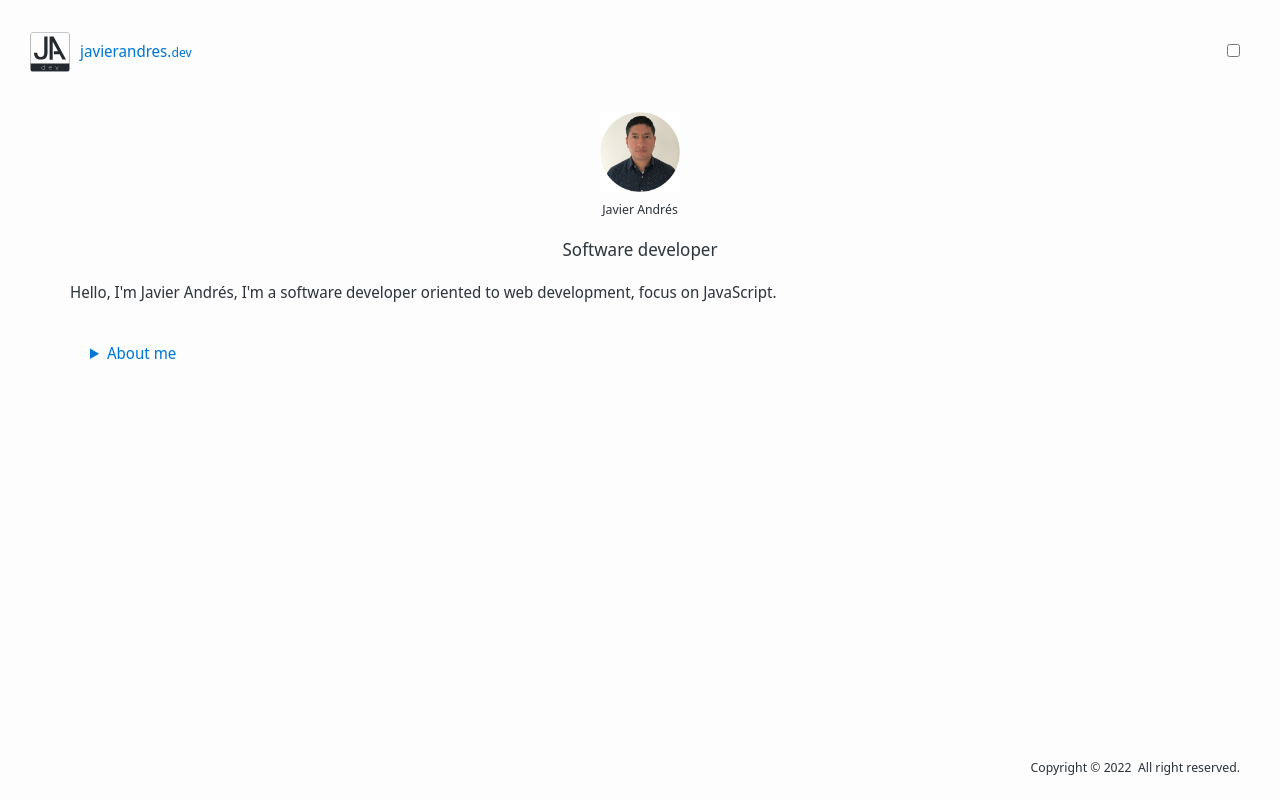
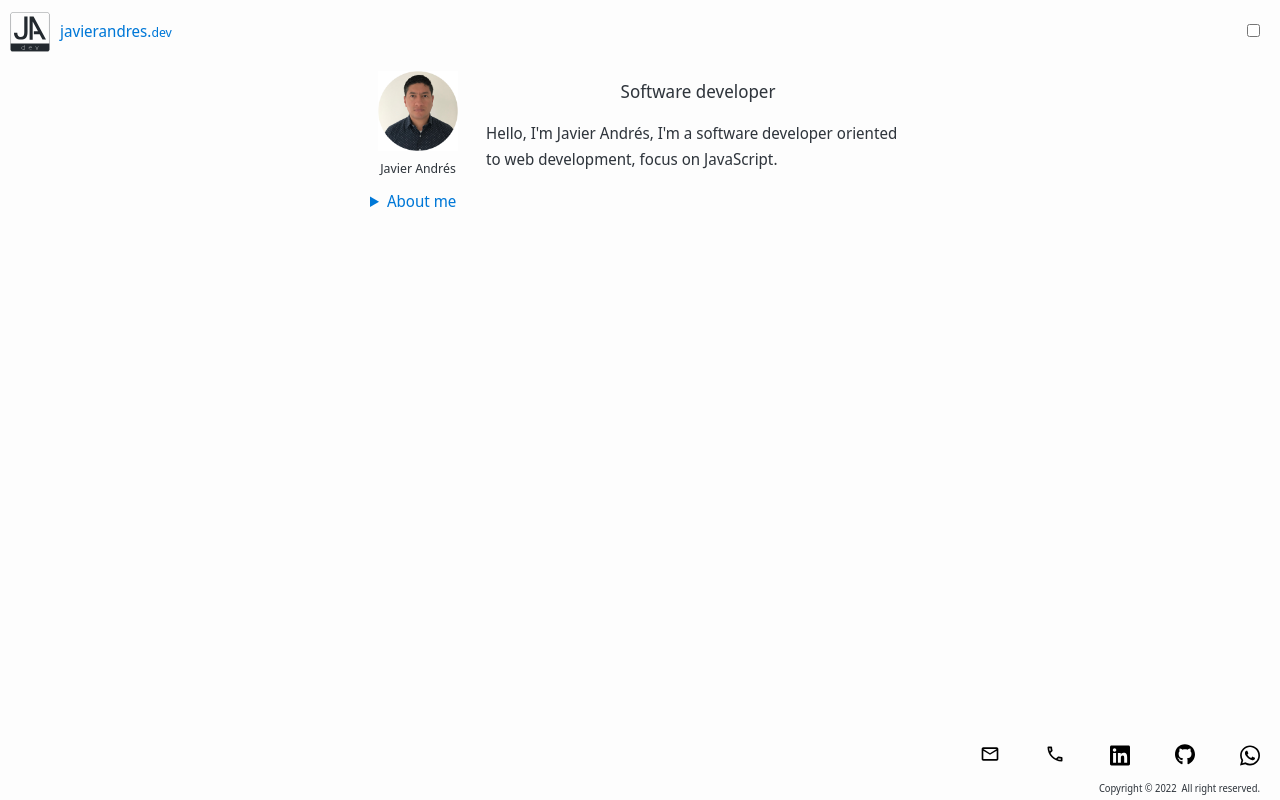
Before and after one commit to javierandres-dev/development-javierandres, a plain HTML site: page index.html in a window 1280 px wide. Drawn offline with Linux system fonts and the light colour scheme.

Commit message:
[last update] 20220211

```diff
--- a/css/index.css
+++ b/css/index.css
@@ -8,9 +8,8 @@
   6. Header
   7. Main
   8. Aside
-  9. Nav
-  10. Footer
-  11. Media queries
+  9. Footer
+  10. Media queries
 
   0. IMPORTS
   ============================= */
@@ -127,7 +126,7 @@ a:active {
 /* 7. MAIN
 ============================= */
 .main {
-  margin-top: 4rem;
+  margin-top: 3rem;
   padding: 0 2rem;
 }
 .person {
@@ -145,151 +144,77 @@ a:active {
 /* 8. ASIDE
   ============================= */
 .details {
-  padding: 0 2rem;
+  padding: 0 2rem 8rem;
   font-weight: var(--fw-light);
+}
+.details-last {
+  text-align: right;
+  font-size: var(--fs-s);
 }
 .summary {
   font-weight: var(--fw-bold);
   color: var(--c-primary);
 }
-/* 9. NAV
-  ============================= */
-.nav {
-  display: flex;
-  justify-content: space-between;
-  position: fixed;
-  bottom: 2rem;
-  background-color: var(--c-white);
-}
-.icon {
-  margin: 0;
-  width: 6.4rem;
-  text-align: center;
-  padding: 1rem 0 0 0;
-}
-.icon-email {
-  width: 2rem;
-}
-.icon-call {
-  width: 2rem;
-}
-.icon-linkedin {
-  width: 2rem;
-}
-.icon-github {
-  width: 2rem;
-}
-.icon-whatsapp {
-  width: 2rem;
-}
-/* 10. FOOTER
+/* 9. FOOTER
   ============================= */
 .footer {
-  text-align: end;
-  font-size: var(--fs-s);
+  display: flex;
+  flex-direction: column;
   position: fixed;
   bottom: 0;
   background-color: var(--c-white);
 }
-.footer p {
+.footer-nav {
+  width: 320px;
+  align-self: center;
+  display: flex;
+  justify-content: space-between;
+}
+.icon {
   margin: 0;
-  padding: 0 2rem;
+  padding: 0.5rem 2rem 0;
 }
-/*
-.home {
-  margin: 4rem auto;
-  text-align: center;
+.icon-email,
+.icon-call,
+.icon-linkedin,
+.icon-github,
+.icon-whatsapp {
+  width: 2rem;
 }
-.home figure {
-  width: 10rem;
-  margin: auto;
+.footer-copyright {
+  margin: 0;
+  padding-right: 2rem;
+  align-self: flex-end;
 }
-.home figure img {
-  border: thin solid var(--white);
-  border-radius: 50%;
-}
-.home figure figcaption {
-  font-weight: var(--fw-light);
-  font-size: var(--fs-xxs);
-  text-align: center;
-}
-.portfolio {
-  margin: 4rem auto;
-  text-align: center;
-}
-.portfolio figure {
-  width: 10rem;
-  margin: auto;
-  transition: all 0.3s ease-in-out;
-}
-.portfolio figure img {
-  border: thin solid var(--white);
-  border-radius: 50%;
-}
-.portfolio figure figcaption {
-  font-weight: var(--fw-light);
-  font-size: var(--fs-xxs);
-  text-align: center;
-}
-.portfolio figure:hover {
-  opacity: 0.7;
-}
-.about {
-  margin: 4rem auto;
-}
-*/
-/* 12. MEDIA QUERIES
+/* 10. MEDIA QUERIES
   ============================= */
 @media screen and (min-width: 576px) {
   .container {
     max-width: 540px;
     margin: auto;
-    padding: 1rem 0;
   }
-  .home figure figcaption {
-    font-size: var(--fs-xs);
+  .main {
+    margin-top: 3.2rem;
   }
-  .footer {
-    padding: 1rem;
-  }
-  .footer p {
-    font-size: var(--fs-s);
-  }
-  .footer small {
-    font-size: var(--fs-xs);
+  .footer-nav {
+    align-self: flex-end;
   }
 }
 @media screen and (min-width: 768px) {
   .container {
     max-width: 720px;
   }
-  .header figure {
-    width: 22rem;
+  .main,
+  .details {
+    width: 540px;
+    margin: auto;
+    padding: 0;
   }
-  .header figure img {
-    width: 6rem;
+  .main {
+    display: flex;
   }
-  h2,
-  h3,
-  h4,
-  h5,
-  h6 {
-    font-size: var(--fs-xl);
-  }
-  .header {
-    padding: 1.5rem;
-  }
-  .home figure figcaption {
-    font-size: var(--fs-s);
-  }
-  .footer {
-    padding: 2rem;
-  }
-  .footer p {
-    font-size: var(--fs-base);
-  }
-  .footer small {
-    font-size: var(--fs-s);
+  .person {
+    margin-right: 2rem;
   }
 }
 @media screen and (min-width: 992px) {
@@ -335,21 +260,56 @@ a:active {
   .container {
     max-width: 1140px;
   }
-  .header {
-    padding: 2rem;
-  }
 }
 @media screen and (min-width: 1400px) {
   .container {
     max-width: 1320px;
   }
-  .header figure {
-    width: 24rem;
-  }
-  .header figure img {
-    width: 8rem;
-  }
 }
+
+/*
+.home {
+  margin: 4rem auto;
+  text-align: center;
+}
+.home figure {
+  width: 10rem;
+  margin: auto;
+}
+.home figure img {
+  border: thin solid var(--white);
+  border-radius: 50%;
+}
+.home figure figcaption {
+  font-weight: var(--fw-light);
+  font-size: var(--fs-xxs);
+  text-align: center;
+}
+.portfolio {
+  margin: 4rem auto;
+  text-align: center;
+}
+.portfolio figure {
+  width: 10rem;
+  margin: auto;
+  transition: all 0.3s ease-in-out;
+}
+.portfolio figure img {
+  border: thin solid var(--white);
+  border-radius: 50%;
+}
+.portfolio figure figcaption {
+  font-weight: var(--fw-light);
+  font-size: var(--fs-xxs);
+  text-align: center;
+}
+.portfolio figure:hover {
+  opacity: 0.7;
+}
+.about {
+  margin: 4rem auto;
+}
+*/
 /* ?. THEME
   ============================= */
 .light-mode {
--- a/index.html
+++ b/index.html
@@ -68,7 +68,8 @@
         <article id="me"></article>
       </details>
     </aside>
-    <nav class="nav">
+    <footer class="container-fluid footer">
+      <nav class="footer-nav">
         <a href="#">
           <figure class="icon">
             <img src="./img/email.svg" alt="email" class="icon-email" />
@@ -79,7 +80,11 @@
           </figure> </a
         ><a href="#">
           <figure class="icon">
-          <img src="./img/linkedin.svg" alt="linkedin" class="icon-linkedin" />
+            <img
+              src="./img/linkedin.svg"
+              alt="linkedin"
+              class="icon-linkedin"
+            />
           </figure> </a
         ><a href="#">
           <figure class="icon">
@@ -87,12 +92,15 @@
           </figure> </a
         ><a href="#">
           <figure class="icon">
-          <img src="./img/whatsapp.svg" alt="whatsapp" class="icon-whatsapp" />
+            <img
+              src="./img/whatsapp.svg"
+              alt="whatsapp"
+              class="icon-whatsapp"
+            />
           </figure>
         </a>
       </nav>
-    <footer class="container-fluid footer">
-      <p>
+      <p class="footer-copyright">
         <small class="foot"
           >Copyright © 2022&nbsp;&nbsp;<span id="copyright"></span
         ></small>
--- a/js/index.js
+++ b/js/index.js
@@ -20,8 +20,10 @@ const setTexts = async () => {
   lang.startsWith('es') ? (texts = res.es) : (texts = res.en);
 
   let html = '';
-  texts.me.forEach((item) => {
-    html += `<p>${item}</p>`;
+  const last = texts.me.length - 1;
+  texts.me.forEach((item, i) => {
+    if (i === last) html += `<p class='details-last'>${item}</p>`;
+    else html += `<p>${item}</p>`;
   });
 
   $profession.textContent = texts.profession;
--- a/json/index.json
+++ b/json/index.json
@@ -5,13 +5,11 @@
     "i": "I'm a software developer oriented to web development, focus on JavaScript.",
     "aboutMe": "About me",
     "me": [
-      "I'm an autodidact software programmer.",
-      "In 1994 I obtained my first formal job in the company 'Team Computer', there I learned to assemble computers and install software.",
-      "In 2002 I decided to work independently marketing software and hardware and giving technical support to my clients, I did it until 2019.",
-      "In September 2019, I decided to quit my job to focus on learning to code.",
-      "In 2019 I joined to the school of computer science and software development 'Holberton School' I started the 'Software Foundations' program which I completed on June 2020, then I started the specialization in 'Full-Stack Web Development' that I finished on May 2021.",
-      "In April of 2021 I got my first job as software developer.",
-      "During this time I have been part of some software development teams and I have collaborated on projects using different languages like 'C', 'Python', 'SQL', 'Java' and 'JavaScript'; Using technologies like 'Git', 'Docker', 'ReactJS', 'NodeJS', 'TypeScript',  among others.",
+      "I'm a software programmer.",
+      "In September 2019, I joined to a school of computer science and software development I started the 'Software Foundations' program, which I finished on June 2020, then I started the specialization in 'Full-Stack Web Development' that I completed on May 2021.",
+      "In April of 2021 I started to work as software developer.",
+      "I have been part of some software development teams and I have collaborated on projects using different languages like 'C', 'Python', 'SQL', 'Java' and 'JavaScript'; Using technologies like 'Git', 'Docker', 'Svelte', 'ReactJS', 'NodeJS', 'TypeScript', among others.",
+      "I'm currently working for an excellent company.",
       "Found a bug or have an idea? Contact me."
     ],
     "copyright": "All right reserved."
@@ -22,14 +20,12 @@
     "i": "soy desarrollador de software orientado al desarrollo web, mi especialidad es JavaScript.",
     "aboutMe": "Acerca de mí",
     "me": [
-      "Soy programador de software autodidacta.",
-      "En 1994 Obtuve mi primer trabajo formal en la empresa 'Team Computer', ahí aprendí a ensamblar computadores y a instalar software.",
-      "En 2002 decidí trabajar de manera independiente comercializando software, hardware y brindando soporte técnico a mis clientes, lo hice hasta 2019.",
-      "En 2019, decidí dejar mi trabajo y toda actividad para enfocarme en aprender desarrollo de software.",
-      "En Septiembre de 2019 me uní a la escuela de ciencias de la computación y desarrollo de software 'Holberton School' e inicié el programa 'Fundamentos de Software' el cual completé en Junio de 2020, enseguida inicié la especialización en 'Desarrollo Web Full-Stack' la cual completé en Mayo de 2021.",
-      "En Abril de 2021 obtuve mi primer empleo como desarrollador de software.",
-      "Durante este tiempo he integrado equipos de desarrollo de software y colaborado en proyectos usando diferentes lenguajes como 'C', 'Python', 'SQL', 'Java', y 'JavaScript'; haciendo uso de tecnologías como 'Git', 'Docker', 'ReactJS', 'NodeJS', 'TypeScript',  entre otras.",
-      "Encontró un error o tiene una idea? Contácteme."
+      "Soy programador de software.",
+      "En Septiembre de 2019 me uní a una escuela de ciencias de la computación y desarrollo de software e inicié el programa 'Fundamentos de Software' el cual finalicé en Junio de 2020, enseguida inicié la especialización en 'Desarrollo Web Full-Stack' la cual completé en Mayo de 2021.",
+      "En Abril de 2021 inicié mi actividad laboral como desarrollador de software.",
+      "He integrado equipos de desarrollo de software y colaborado en proyectos usando diferentes lenguajes como 'C', 'Python', 'SQL', 'Java', y 'JavaScript'; haciendo uso de tecnologías como 'Git', 'Docker', 'Svelte', 'ReactJS', 'NodeJS', 'TypeScript',  entre otras.",
+      "Actualmente trabajo para una excelente compañía.",
+      "¿Encontró un error o tiene una idea? Contácteme."
     ],
     "copyright": "Reservados todos los derechos."
   }
```
Lines whose indentation alone changed are shown as unchanged.
